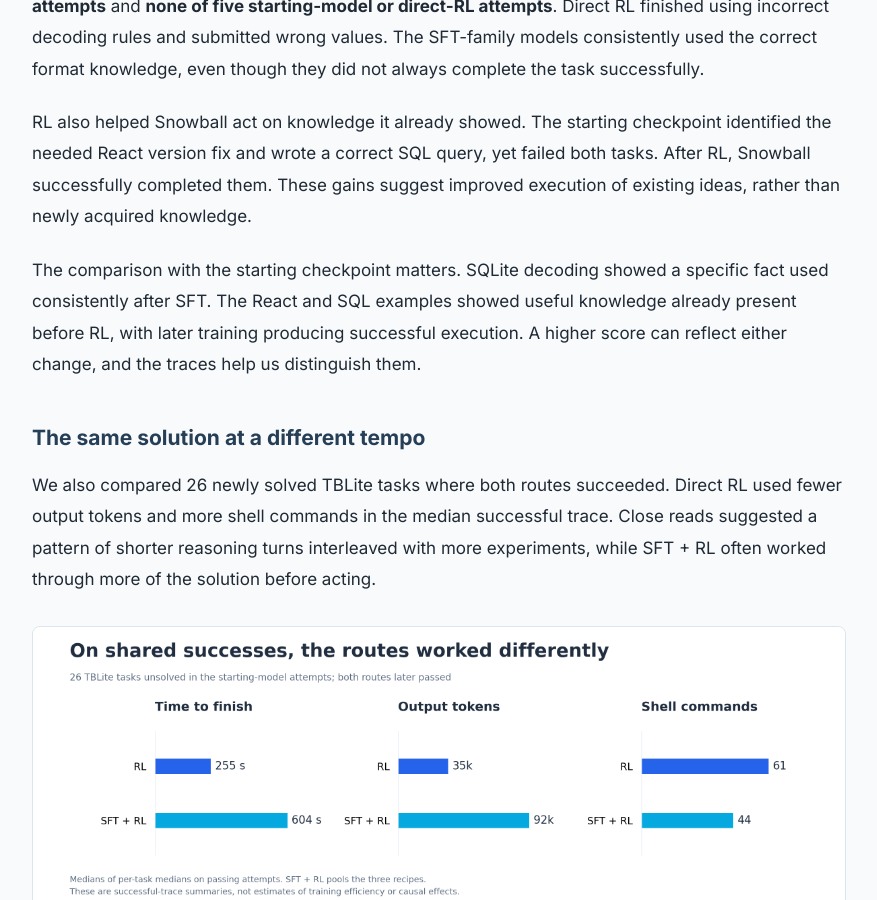
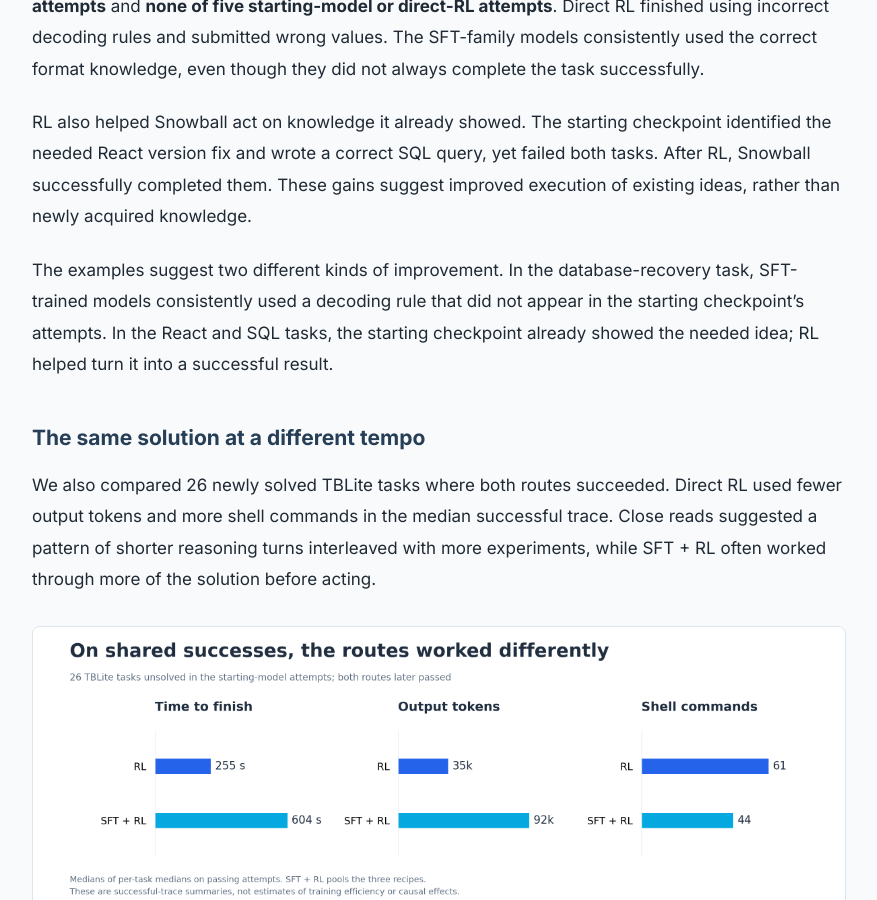
Before and after one commit to lukedhlee/lukedhlee.github.io, a Jekyll site: the page built from _posts/2026-10-21-turning-snowball-into-a-coding-agent.md, in a window 1280 px wide and 900 px high, scrolled down 15665 px. Shown: the whole window, without its empty margins (201-1078 px from the left). Built offline with Jekyll 4.4.1, drawn with Linux system fonts in a browser that asks for light colours.

Commit message:
Clarify database recovery and execution comparison

```diff
--- a/_posts/2026-10-21-turning-snowball-into-a-coding-agent.md
+++ b/_posts/2026-10-21-turning-snowball-into-a-coding-agent.md
@@ -294,7 +294,7 @@ The clearest knowledge difference appeared in `sqlite-db-truncate`, a Terminal-B
 
 RL also helped Snowball act on knowledge it already showed. The starting checkpoint identified the needed React version fix and wrote a correct SQL query, yet failed both tasks. After RL, Snowball successfully completed them. These gains suggest improved execution of existing ideas, rather than newly acquired knowledge.
 
-The comparison with the starting checkpoint matters. SQLite decoding showed a specific fact used consistently after SFT. The React and SQL examples showed useful knowledge already present before RL, with later training producing successful execution. A higher score can reflect either change, and the traces help us distinguish them.
+The examples suggest two different kinds of improvement. In the database-recovery task, SFT-trained models consistently used a decoding rule that did not appear in the starting checkpoint’s attempts. In the React and SQL tasks, the starting checkpoint already showed the needed idea; RL helped turn it into a successful result.
 
 ### The same solution at a different tempo
 
```
